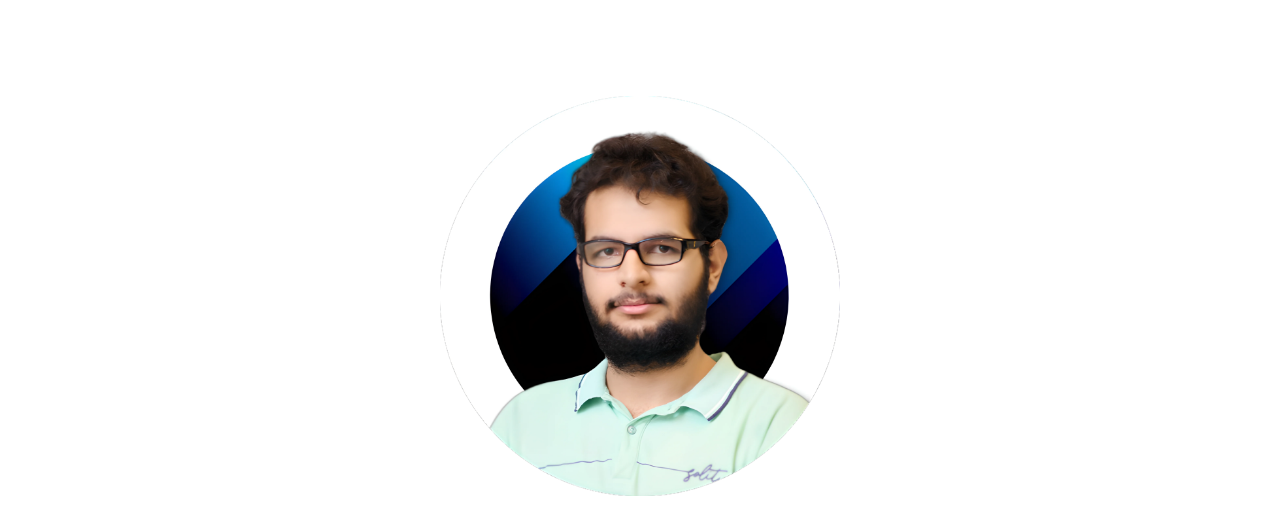
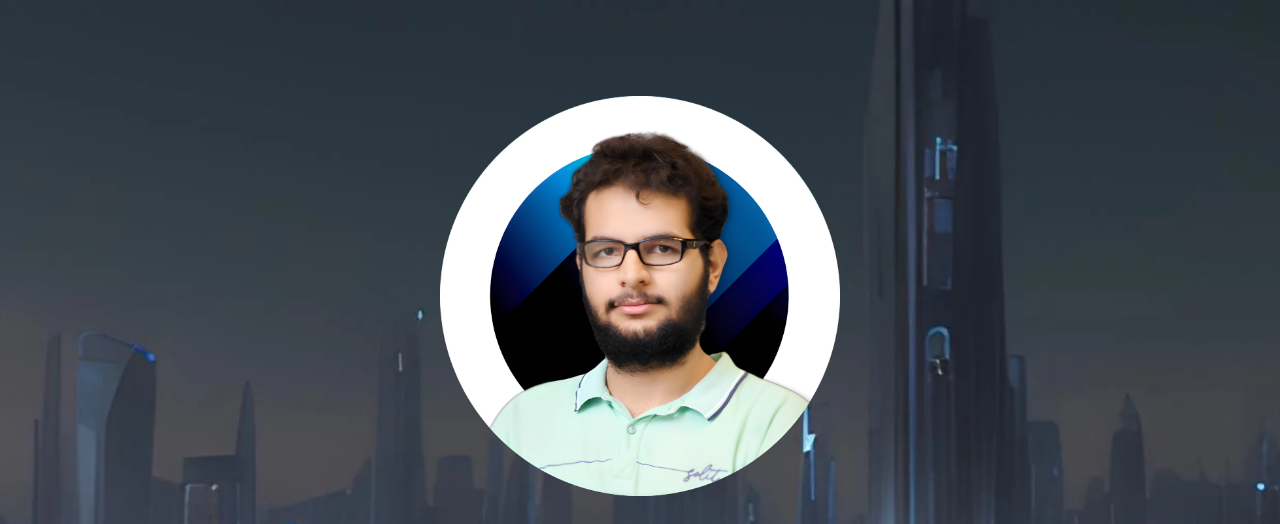
Before and after one commit to mtaha-ali/portfolio, a website: page pages/index.html in a window 1280 px wide. Shown: the top 524 px of the page. Drawn offline with Linux system fonts and the light colour scheme.

Commit message:
Made background webp

```diff
--- a/public/css/styles.css
+++ b/public/css/styles.css
@@ -1,5 +1,5 @@
 :root {
-    --bodyBackground: no-repeat center/cover url('/public/img/background_1.png');
+    --bodyBackground: no-repeat center/cover url('/public/img/background_1.webp');
     --bodyTextColor: #fff;
     --bodyFontSize: 1rem;
     --titleFontSize: 3em;
```
